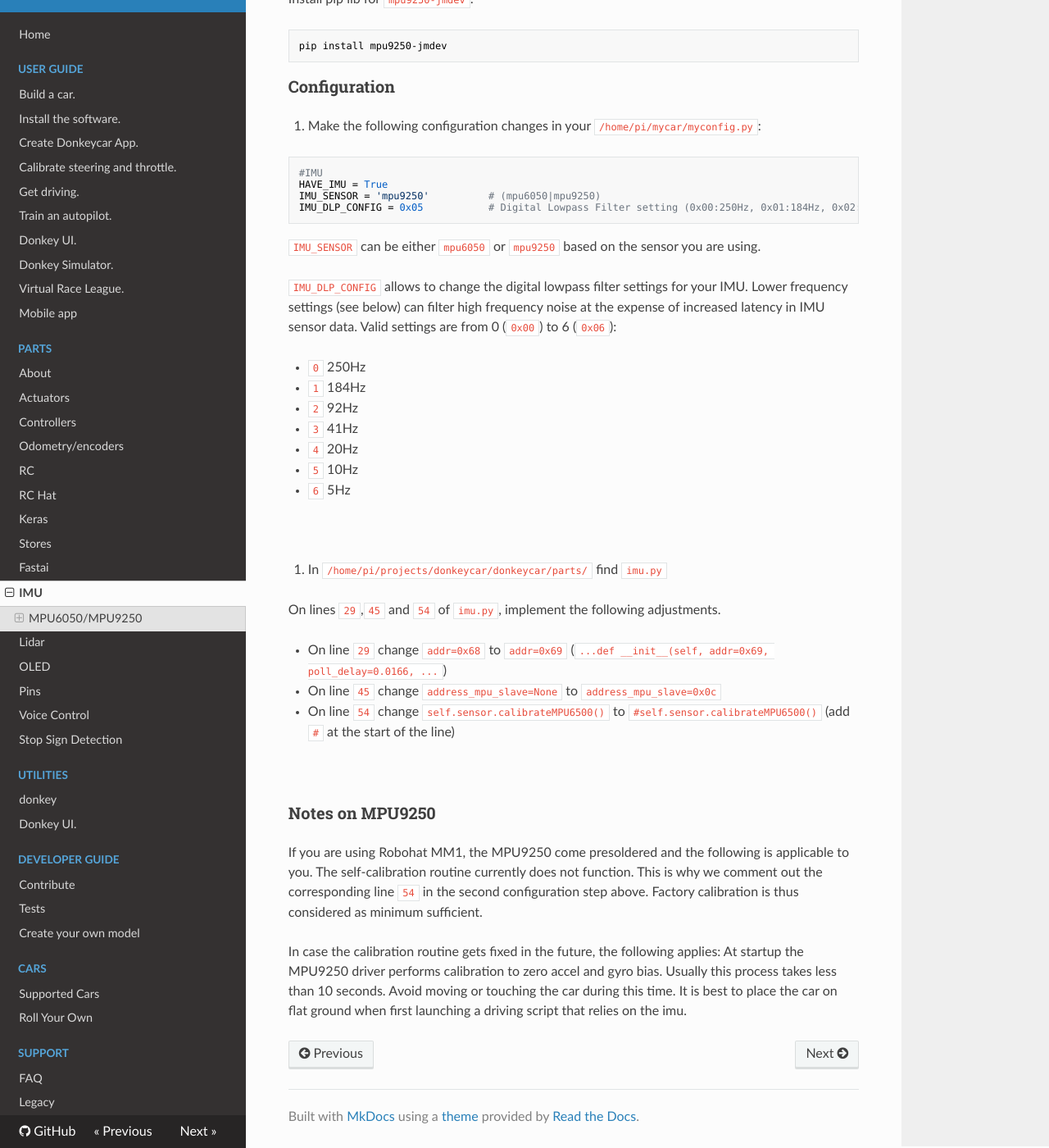
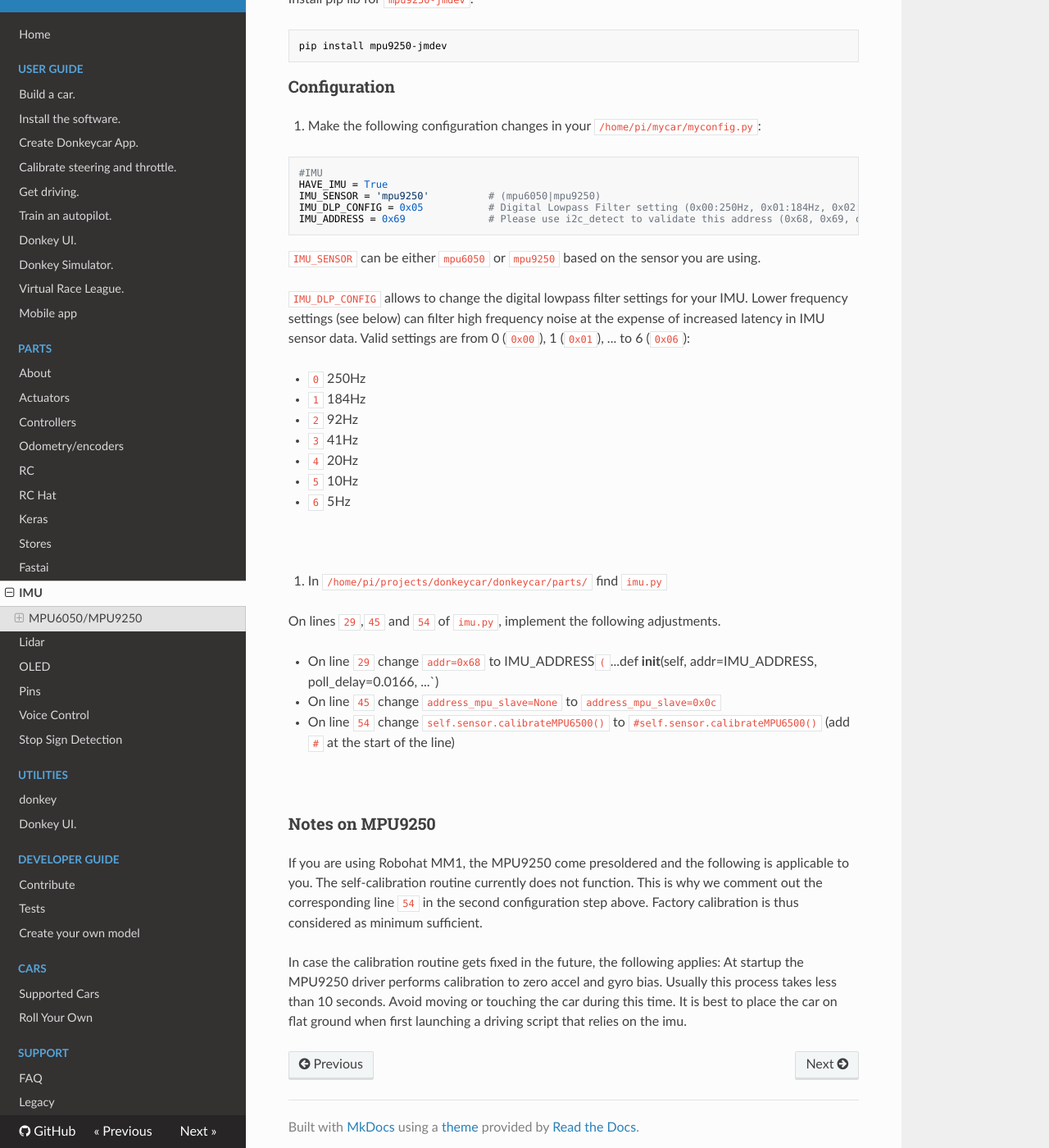
Before and after one commit to autorope/donkeydocs, an MkDocs documentation site: the page built from docs/parts/imu.md, in a window 1280 px wide and 1400 px high, scrolled down 1168 px. Shown: the whole window at 82% size. Built offline with MkDocs 1.6.1, drawn with Linux system fonts in a browser that asks for light colours; nearby versions of some CDN libraries.

Commit message:
modified to include IMU_ADDRESS

````diff
--- a/docs/parts/imu.md
+++ b/docs/parts/imu.md
@@ -55,11 +55,12 @@ pip install mpu9250-jmdev
 HAVE_IMU = True
 IMU_SENSOR = 'mpu9250'          # (mpu6050|mpu9250)
 IMU_DLP_CONFIG = 0x05           # Digital Lowpass Filter setting (0x00:250Hz, 0x01:184Hz, 0x02:92Hz, 0x03:41Hz, 0x04:20Hz, 0x05:10Hz, 0x06:5Hz)
+IMU_ADDRESS = 0x69              # Please use i2c_detect to validate this address (0x68, 0x69, other; depends on your configuration)
 ```
 `IMU_SENSOR` can be either `mpu6050` or `mpu9250` based on the sensor you are using.
 
 `IMU_DLP_CONFIG` allows to change the digital lowpass filter settings for your IMU. Lower frequency settings (see below) can filter high frequency noise at the expense of increased latency in IMU sensor data.
-Valid settings are from 0 (`0x00`) to 6 (`0x06`):
+Valid settings are from 0 (`0x00`), 1 (`0x01`), ... to 6 (`0x06`):
 
 - `0` 250Hz
 - `1` 184Hz
@@ -75,7 +76,7 @@ Valid settings are from 0 (`0x00`) to 6 (`0x06`):
 
 On lines `29`,`45` and `54` of `imu.py`, implement the following adjustments.
 
-* On line `29` change `addr=0x68` to `addr=0x69` (`...def __init__(self, addr=0x69, poll_delay=0.0166, ...`)
+* On line `29` change `addr=0x68` to IMU_ADDRESS` (`...def __init__(self, addr=IMU_ADDRESS, poll_delay=0.0166, ...`)
 
 * On line `45` change `address_mpu_slave=None` to `address_mpu_slave=0x0c`
 
````
